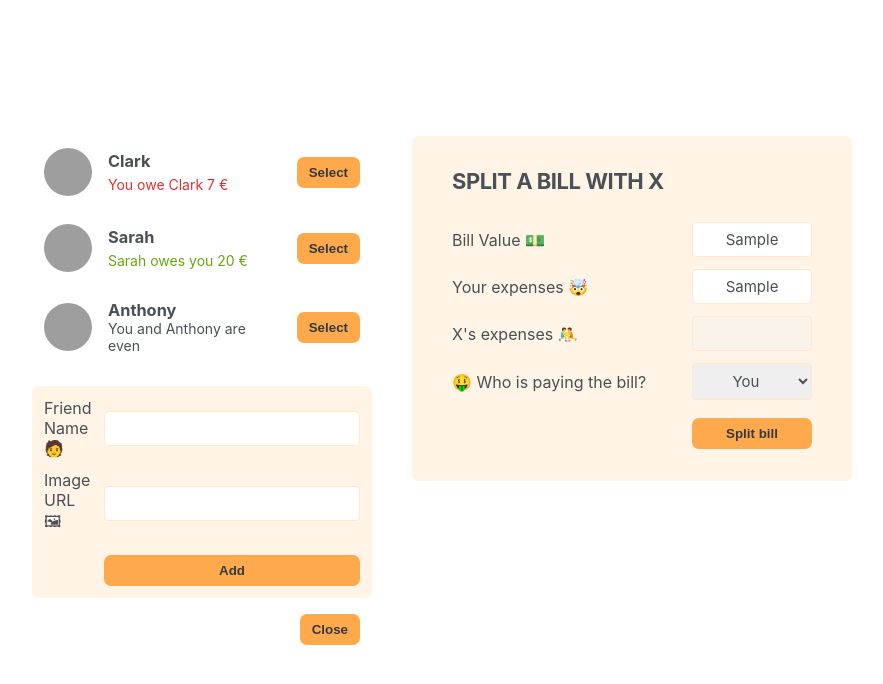
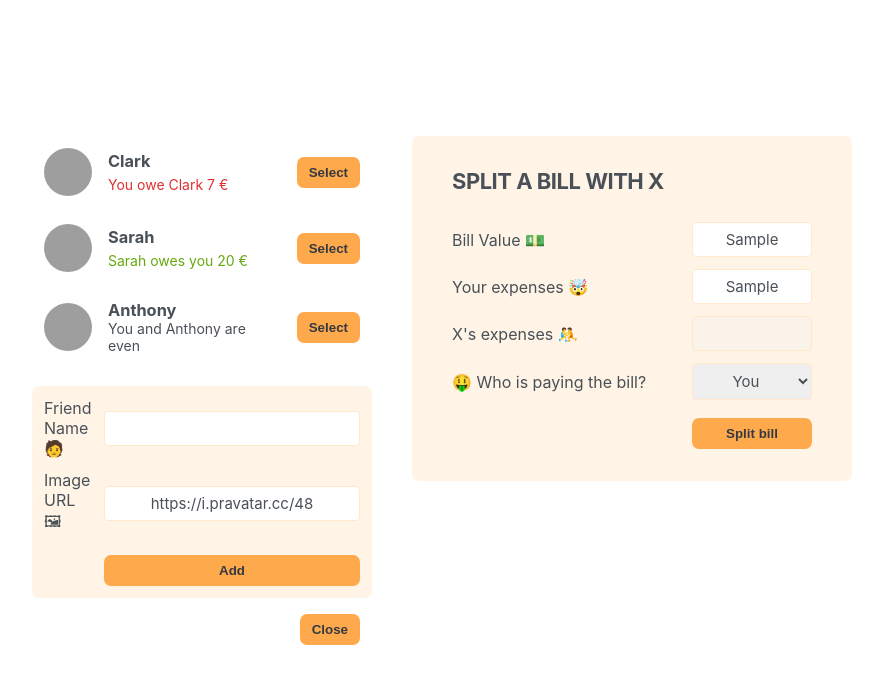
Before and after one commit to LeoPavlovski01/eat-and-split, a React (Create React App) app: page / in a window 1280 px wide. Both pictures are taken after typing "Sample", "Sample" into the empty fields and a click on the button "Add Friend". Shown: the top 684 px of the page, without its empty margins (198-1081 px from the left). Built offline with nearby package versions, Linux system fonts and the light colour scheme; grey boxes are pictures that could not be loaded.

Commit message:
feat: add friend form and friend list state logic

```diff
--- a/src/App.js
+++ b/src/App.js
@@ -23,18 +23,24 @@
 
 export default function App() {
   const [isAddFriendOpen, setIsAddFriendOpen] = useState(false);
-  const [selectedFriend, setSelectedFriend] = useState(null);
-
-  function handleVisibilityFriendForm() {
+  const [friends, setFriends] = useState(initialFriends);
+  function HandleVisivilityForm() {
     setIsAddFriendOpen((open) => (open = !open));
+  }
+  function HandleAddFriend(friend) {
+    setFriends((friends) => [...friends, friend]);
+    setIsAddFriendOpen(false);
   }
 
   return (
     <div className="app">
       <div className="sidebar">
-        <FriendList friends={initialFriends} />
-        <FormAddFriend visible={isAddFriendOpen}></FormAddFriend>
-        <Button onClick={handleVisibilityFriendForm}>
+        <FriendList friends={friends} />
+        <FormAddFriend
+          onAddFriend={HandleAddFriend}
+          visible={isAddFriendOpen}
+        ></FormAddFriend>
+        <Button onClick={HandleVisivilityForm}>
           {isAddFriendOpen ? "Close" : "Add Friend"}
         </Button>
       </div>
@@ -43,6 +49,13 @@
   );
 }
 
+function Button({ children, onClick }) {
+  return (
+    <button onClick={onClick} className="button">
+      {children}
+    </button>
+  );
+}
 function FriendList({ friends }) {
   return (
     <ul>
@@ -76,16 +89,51 @@
   );
 }
 
-function FormAddFriend({ visible }) {
-  //   2 important things , the url , the name
+function FormAddFriend({ visible, onAddFriend }) {
+  const [name, setName] = useState("");
+  const [image, setImage] = useState("https://i.pravatar.cc/48");
+
+  function handleSubmit(e) {
+    e.preventDefault();
+    const id = crypto.randomUUID();
+
+    if (!name || !image) return;
+
+    const newFriend = {
+      name,
+      image: `${image}?=${id}`,
+      balance: 0,
+      id,
+    };
+    onAddFriend(newFriend);
+    setName("");
+    setImage("https://i.pravatar.cc/48");
+
+    console.log(newFriend);
+    // return initialFriends.map((friends) => [...friends, newFriend]);
+  }
   return (
     <>
       {visible && (
-        <form className="form-add-friend">
+        <form className="form-add-friend" onSubmit={handleSubmit}>
           <span>Friend Name 🧑</span>
-          <input type="text" />
+          <input
+            value={name}
+            onChange={(e) => {
+              console.log(e.target.value);
+              setName(e.target.value);
+            }}
+            type="text"
+          />
           <span>Image URL 🖼 </span>
-          <input type="text" />
+          <input
+            value={image}
+            onChange={(e) => {
+              console.log(e.target.value);
+              setImage(e.target.value);
+            }}
+            type="text"
+          />
           <Button>Add</Button>
         </form>
       )}
@@ -112,11 +160,3 @@
     </form>
   );
 }
-
-function Button({ children, onClick }) {
-  return (
-    <button onClick={onClick} className="button">
-      {children}
-    </button>
-  );
-}
```
